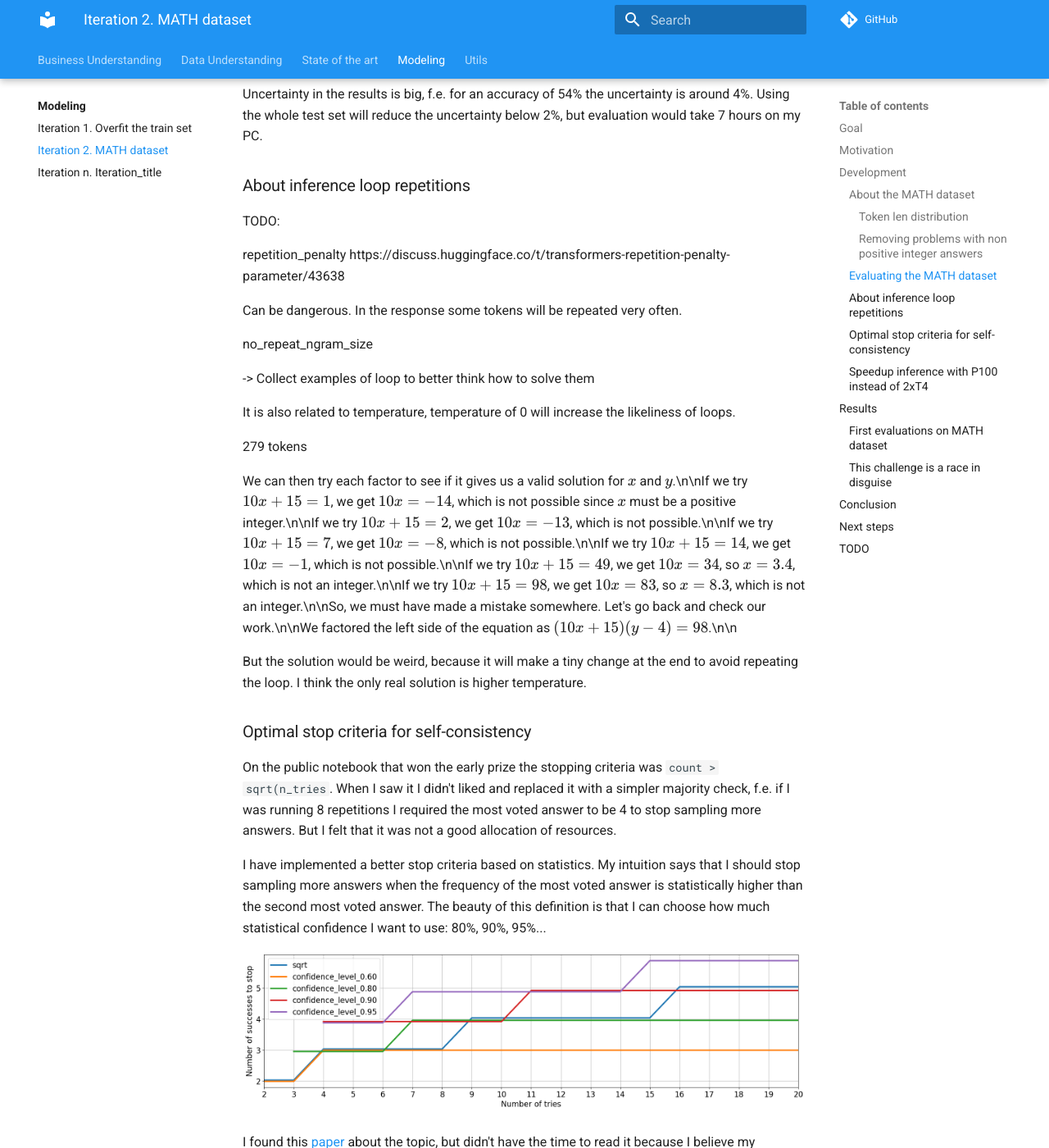
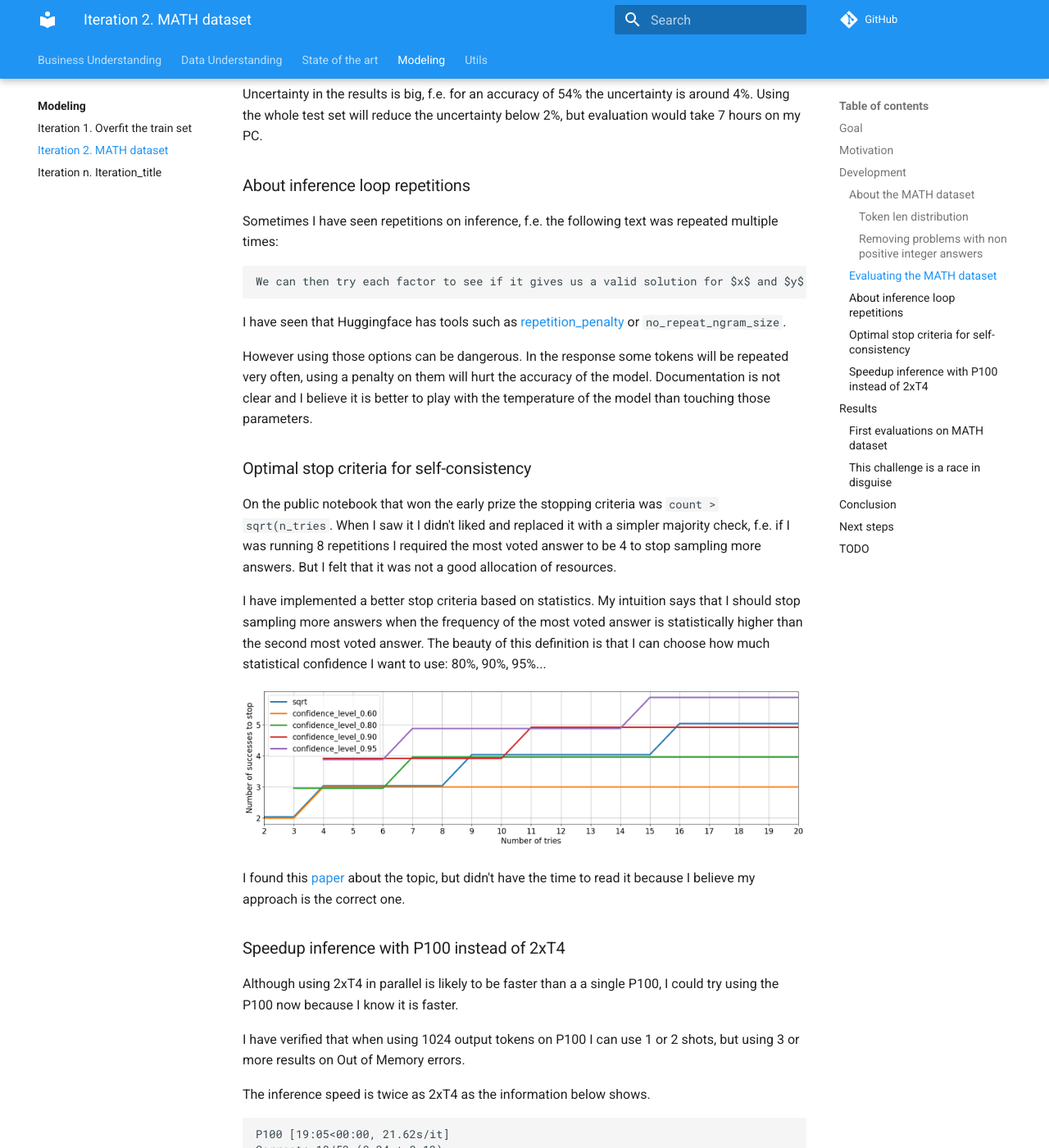
Before and after one commit to ironbar/aimo, an MkDocs documentation site: the page built from docs/modeling/Iteration_02_MATH_dataset.md, in a window 1280 px wide and 1400 px high, scrolled down 2150 px. Shown: the whole window at 82% size. Built offline with MkDocs 1.6.1 and Material for MkDocs 9.7.7, drawn with Linux system fonts in a browser that asks for light colours; comment, search, counter and statistics services are not loaded.

Commit message:
Improved documentation

````diff
--- a/docs/modeling/Iteration_02_MATH_dataset.md
+++ b/docs/modeling/Iteration_02_MATH_dataset.md
@@ -63,27 +63,17 @@ test set will reduce the uncertainty below 2%, but evaluation would take 7 hours
 
 ### About inference loop repetitions
 
-TODO:
+Sometimes I have seen repetitions on inference, f.e. the following text was repeated multiple times:
 
-repetition_penalty
-https://discuss.huggingface.co/t/transformers-repetition-penalty-parameter/43638
+```
+We can then try each factor to see if it gives us a valid solution for $x$ and $y$.\n\nIf we try $10x + 15 = 1$, we get $10x = -14$, which is not possible since $x$ must be a positive integer.\n\nIf we try $10x + 15 = 2$, we get $10x = -13$, which is not possible.\n\nIf we try $10x + 15 = 7$, we get $10x = -8$, which is not possible.\n\nIf we try $10x + 15 = 14$, we get $10x = -1$, which is not possible.\n\nIf we try $10x + 15 = 49$, we get $10x = 34$, so $x = 3.4$, which is not an integer.\n\nIf we try $10x + 15 = 98$, we get $10x = 83$, so $x = 8.3$, which is not an integer.\n\nSo, we must have made a mistake somewhere. Let's go back and check our work.\n\nWe factored the left side of the equation as $(10x + 15)(y - 4) = 98$.\n\n
+```
 
-Can be dangerous. In the response some tokens will be repeated very often.
+I have seen that Huggingface has tools such as [repetition_penalty](https://discuss.huggingface.co/t/transformers-repetition-penalty-parameter/43638) or `no_repeat_ngram_size`.
 
-no_repeat_ngram_size
-
--> Collect examples of loop to better think how to solve them
-
-It is also related to temperature, temperature of 0 will increase the likeliness of loops.
-
-
-
-279 tokens
-
-We can then try each factor to see if it gives us a valid solution for $x$ and $y$.\n\nIf we try $10x + 15 = 1$, we get $10x = -14$, which is not possible since $x$ must be a positive integer.\n\nIf we try $10x + 15 = 2$, we get $10x = -13$, which is not possible.\n\nIf we try $10x + 15 = 7$, we get $10x = -8$, which is not possible.\n\nIf we try $10x + 15 = 14$, we get $10x = -1$, which is not possible.\n\nIf we try $10x + 15 = 49$, we get $10x = 34$, so $x = 3.4$, which is not an integer.\n\nIf we try $10x + 15 = 98$, we get $10x = 83$, so $x = 8.3$, which is not an integer.\n\nSo, we must have made a mistake somewhere. Let's go back and check our work.\n\nWe factored the left side of the equation as $(10x + 15)(y - 4) = 98$.\n\n
-
-
-But the solution would be weird, because it will make a tiny change at the end to avoid repeating the loop. I think the only real solution is higher temperature.
+However using those options can be dangerous. In the response some tokens will be repeated very often, using a penalty on them will hurt the accuracy of the model. Documentation is not
+clear and I believe it is better to play with the temperature of the model than touching
+those parameters.
 
 ### Optimal stop criteria for self-consistency
 
````
